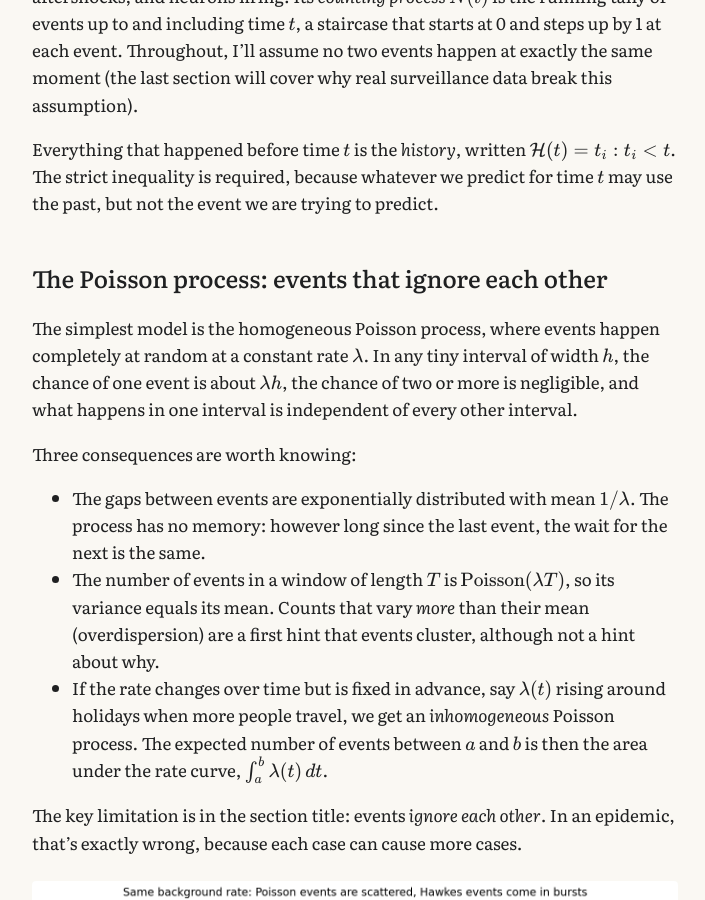
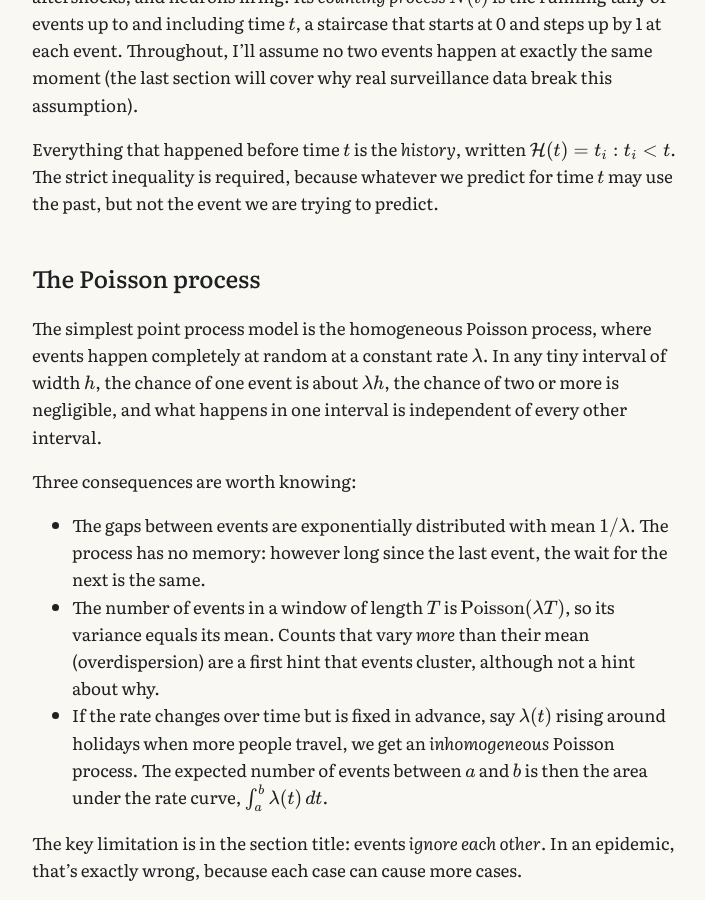
Before and after one commit to timj-wood/timj-wood.github.io, a Jekyll site: the page built from _posts/2026-09-23-hawkes-processes.md, in a window 1280 px wide and 900 px high, scrolled down 1297 px. Shown: the whole window, without its empty margins (285-990 px from the left). Built offline with Jekyll 4.4.1, drawn with Linux system fonts in a browser that asks for light colours; some of the changed text lies outside the part shown.

Commit message:
Update 2026-09-23-hawkes-processes.md

```diff
--- a/_posts/2026-09-23-hawkes-processes.md
+++ b/_posts/2026-09-23-hawkes-processes.md
@@ -26,9 +26,9 @@ A *point process* is a random list of event times $t_1, t_2, t_3, \ldots$ on a t
 
 Everything that happened before time $t$ is the *history*, written $\mathcal{H}(t) = \{t_i : t_i < t\}$. The strict inequality is required, because whatever we predict for time $t$ may use the past, but not the event we are trying to predict.
 
-## The Poisson process: events that ignore each other
+## The Poisson process
 
-The simplest model is the homogeneous Poisson process, where events happen completely at random at a constant rate $\lambda$. In any tiny interval of width $h$, the chance of one event is about $\lambda h$, the chance of two or more is negligible, and what happens in one interval is independent of every other interval.
+The simplest point process model is the homogeneous Poisson process, where events happen completely at random at a constant rate $\lambda$. In any tiny interval of width $h$, the chance of one event is about $\lambda h$, the chance of two or more is negligible, and what happens in one interval is independent of every other interval.
 
 Three consequences are worth knowing:
 
```
Also changed, not shown: other parts of _posts/2026-09-23-hawkes-processes.md (+1 -1 lines).
